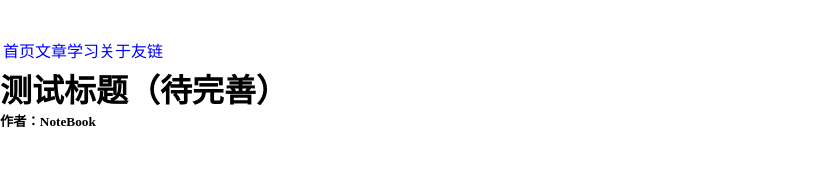
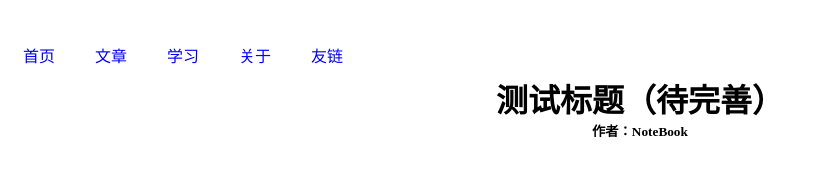
Before and after one commit to ZardHju/zard1, a plain HTML site: page index.html in a window 1280 px wide. Shown: the top 176 px of the page, without its empty margins (0-826 px from the left). Drawn offline with Linux system fonts and the light colour scheme.

Commit message:
Update index.html

```diff
--- a/index.html
+++ b/index.html
@@ -16,24 +16,25 @@
         color:white;
         font-size:30px;
         text-align:center;
-      text-shadow:2px 2px 5px rgba(0，255，255，0.5)
+        text-shadow:2px 2px 5px rgba(0，255，255，0.5);
     }
     .daohang{
         color:blue;
         display:flex;
         justfy-centent: space-around;
         border-top:1px solid white;
-      padding:3px 3px
+        padding:3px 3px;
     }
     .daohang div{
         background-color:white;
-      padding:5px 20px
+        padding:5px 20px;
+    }
     .wenzhang{
         color:black;
         text-align:center;
         backround-color:rgb(255，254，254);
         width:96%;
-      height:2000px
+        height:2000px;
         margin:0 auto;
     }
     .wenzhang p{
```
Lines whose indentation alone changed are shown as unchanged.
